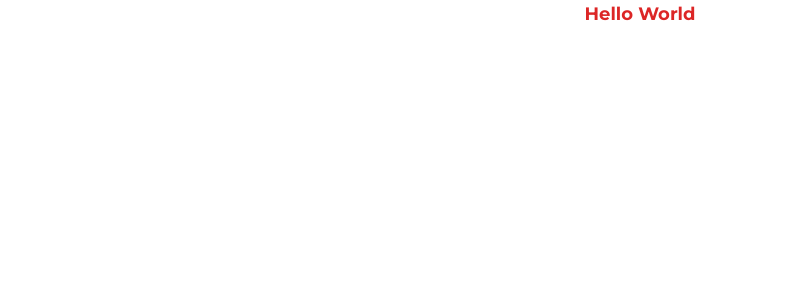
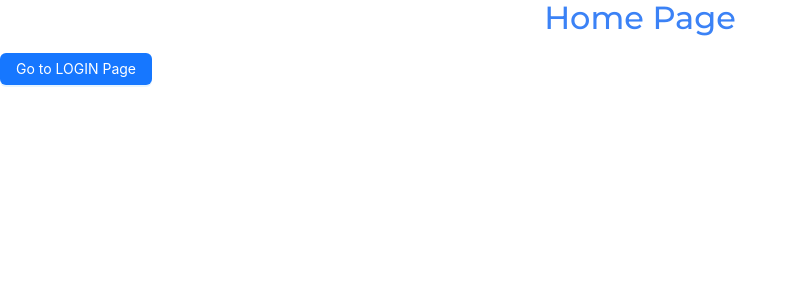
Before and after one commit to Onyx1709/switchwise, a React (Vite) app: page / in a window 1280 px wide. Shown: the top 300 px of the page, without its empty margins (0-798 px from the left). Built offline with nearby package versions, Linux system fonts and the light colour scheme.

Commit message:
Added redux store and atnd

```diff
--- a/src/App.jsx
+++ b/src/App.jsx
@@ -1,7 +1,24 @@
+import { ConfigProvider } from 'antd';
+import { Provider } from 'react-redux';
+import { RouterProvider } from 'react-router-dom';
+
+import router from './routes';
+import store from './store';
+
 function App() {
-  return (
-    <h1 className="text-center text-lg text-red-600">Hello World</h1>
-  )
+	return (
+		<Provider store={store}>
+			<ConfigProvider
+				theme={{
+					token: {
+						colorBgPrimary: '1A1A1A',
+					},
+				}}
+			>
+				<RouterProvider router={router} />
+			</ConfigProvider>
+		</Provider>
+	);
 }
 
 export default App;
--- /dev/null
+++ b/src/config/index.js
@@ -0,0 +1 @@
+export const NODE_ENV = import.meta.env.NODE_ENV;
--- a/src/main.jsx
+++ b/src/main.jsx
@@ -1,5 +1,6 @@
 import React from 'react';
 import ReactDOM from 'react-dom/client';
+import 'antd/dist/reset.css';
 
 import App from './App.jsx';
 import './index.css';
--- /dev/null
+++ b/src/pages/account/login.jsx
@@ -0,0 +1,15 @@
+import { Button } from 'antd';
+import { Link } from 'react-router-dom';
+
+function Page() {
+	return (
+		<div>
+			<h1 className="text-center text-blue-500">Login Page</h1>
+			<Link to="/">
+				<Button type="primary">Go to HOME Page</Button>
+			</Link>
+		</div>
+	);
+}
+
+export default Page;
--- /dev/null
+++ b/src/pages/error.jsx
@@ -0,0 +1,16 @@
+import { useRouteError } from 'react-router-dom';
+
+export default function ErrorPage() {
+	const error = useRouteError();
+	console.error(error);
+
+	return (
+		<div id="error-page">
+			<h1>Oops!</h1>
+			<p>Sorry, an unexpected error has occurred.</p>
+			<p>
+				<i>{error.statusText || error.message}</i>
+			</p>
+		</div>
+	);
+}
--- /dev/null
+++ b/src/pages/index.jsx
@@ -0,0 +1,15 @@
+import { Button } from 'antd';
+import { Link } from 'react-router-dom';
+
+function Page() {
+	return (
+		<div>
+			<h1 className="text-center text-blue-500">Home Page</h1>
+			<Link to="/account/login">
+				<Button type="primary">Go to LOGIN Page</Button>
+			</Link>
+		</div>
+	);
+}
+
+export default Page;
--- /dev/null
+++ b/src/routes.jsx
@@ -0,0 +1,31 @@
+import { createBrowserRouter } from 'react-router-dom';
+
+// Error Page
+import Error from './pages/error';
+
+import Home from './pages';
+import Login from './pages/account/login';
+
+const routes = [
+	{
+		path: '/',
+		element: <Home />,
+	},
+	{
+		path: '/account/login/',
+		element: <Login />,
+	},
+	{
+		path: '*',
+		element: <>Not Found</>,
+	},
+];
+
+const erroredRoutes = routes.map((route) => ({
+	...route,
+	errorElement: <Error />,
+}));
+
+const router = createBrowserRouter(erroredRoutes);
+
+export default router;
--- /dev/null
+++ b/src/store/features/auth.js
@@ -0,0 +1,37 @@
+import { createSlice } from '@reduxjs/toolkit';
+
+const initialState = {
+	data: null,
+	isAuthenticated: false,
+	isLoading: true,
+};
+
+const authSlice = createSlice({
+	name: 'auth',
+	initialState,
+	reducers: {
+		login(state, { payload }) {
+			const newData = state.data
+				? { ...state.data, ...payload.data }
+				: payload.data;
+			state.data = newData;
+			state.isAuthenticated = true;
+			state.isLoading = false;
+		},
+		logout(state) {
+			state.data = null;
+			state.isAuthenticated = false;
+			state.isLoading = false;
+		},
+		setData(state, { payload }) {
+			const newData = state.data
+				? { ...state.data, ...payload.data }
+				: payload.data;
+			state.data = newData;
+			state.isLoading = false;
+		},
+	},
+});
+
+export const { login, logout, setData } = authSlice.actions;
+export default authSlice.reducer;
--- /dev/null
+++ b/src/store/index.js
@@ -0,0 +1,13 @@
+import { configureStore } from '@reduxjs/toolkit';
+
+import authReducer from './features/auth';
+import { NODE_ENV } from '../config';
+
+const store = configureStore({
+	devTools: NODE_ENV !== 'production',
+	reducer: {
+		auth: authReducer,
+	},
+});
+
+export default store;
```
Also changed, not shown: 1 other file (tests, documents, lock files or other folders).
